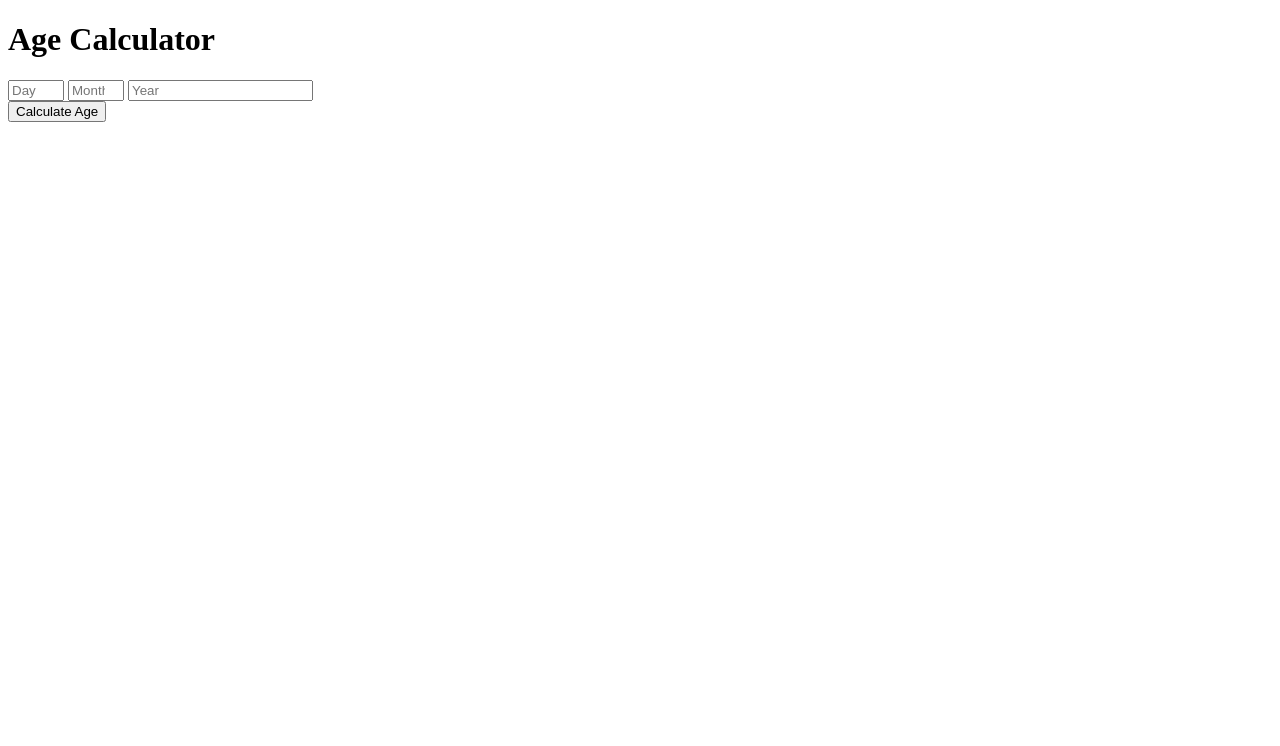
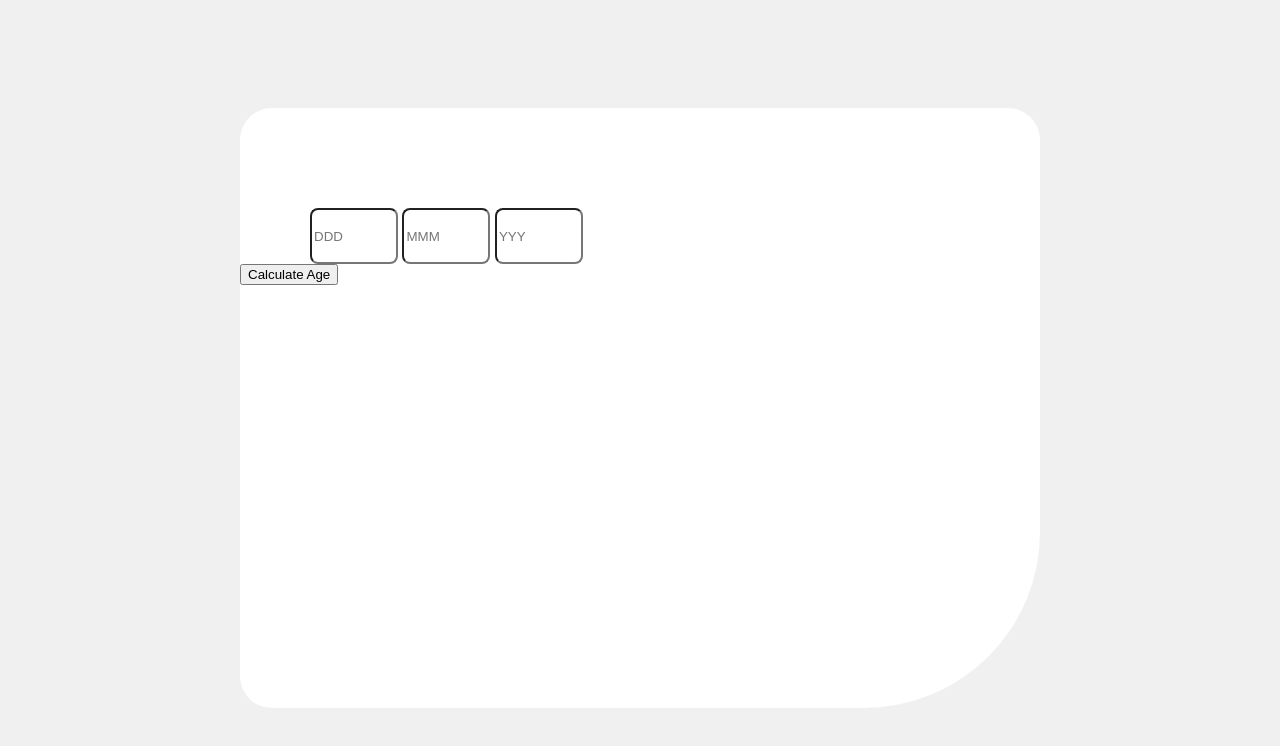
Before and after one commit to Noahsparkes/Age-calculator-app, a plain HTML site: page index.html in a window 1280 px wide. Drawn offline with Linux system fonts and the light colour scheme.

Commit message:
recent changes to age calc.

```diff
--- a/app.js
+++ b/app.js
@@ -45,7 +45,26 @@ function calculateAge() {
 
     // Display the result
     document.getElementById('result').innerText = `You are ${years} years, ${months} months, and ${days} days old.`;
-  }
+  } //change thi sstatement
 
   // Adding a debug statement to ensure the script is loaded
   console.log('Script loaded successfully');
+
+
+
+
+  /*todo list
+
+  -start styling the container.
+  -
+
+
+
+
+
+
+
+
+
+
+  */
--- a/index.html
+++ b/index.html
@@ -18,22 +18,25 @@
 
   <!-- Feel free to remove these styles or customise in your own stylesheet 👍 -->
   <style>
-    .attribution { font-size: 11px; text-align: center; }
-    .attribution a { color: hsl(228, 45%, 44%); }
+
   </style>
 </head>
 <body>
 
   <div class="main-container">
-    <h1>Age Calculator</h1>
-    <div class="input-group">
-      <input type="number" id="day" placeholder="Day" min="1" max="31">
-      <input type="number" id="month" placeholder="Month" min="1" max="12">
-      <input type="number" id="year" placeholder="Year" min="1">
-    </div>
+      <h1></h1><!--optional-->
+      <div class="input-group">
+        <input type="number" id="day" placeholder="DDD" min="1" max="31">
+        <input type="number" id="month" placeholder="MMM" min="1" max="12">
+        <input type="number" id="year" placeholder="YYY" min="1">
+      </div>
+      <button onclick="calculateAge()">Calculate Age</button>
+      <p id="result"></p>
   </div>
-  <button onclick="calculateAge()">Calculate Age</button>
-  <p id="result"></p>
+
+  </div><!---->
+
+
 <!--
   Day
   DD
--- a/style.css
+++ b/style.css
@@ -0,0 +1,54 @@
+body{
+    background-color: hsl(0, 0%, 94%);
+    display: flex;
+    justify-content: center;
+
+}
+
+.main-container{
+    background-color: hsl(0, 0%, 100%);
+    margin-top: 100px;
+    width:800px ;
+    height: 600px;
+    justify-content: center;
+    text-align: left;
+    border-radius: 2em 2em 11em ; /*differernt values for different corners of the div*/
+    font-family: popins,sans-serif;
+}
+
+.input-group{
+    margin-top: 100px;
+    margin-left: 70px;
+
+}
+
+#day{
+    height:50px;
+    width:80px ;
+    border-radius:8px;
+}
+
+#month{
+    height:50px;
+    width:80px ;
+    border-radius:8px;
+}
+
+#year{
+    height:50px;
+    width:80px ;
+    border-radius:8px;
+}
+
+
+
+
+/*
+Todo list:
+- continue with the input fields
+- add space between input fields
+- style input fields accordingly
+- add a breakline between the input fields and output.
+- style the button.
+- handle error casses and style no input casses.
+*/
```
